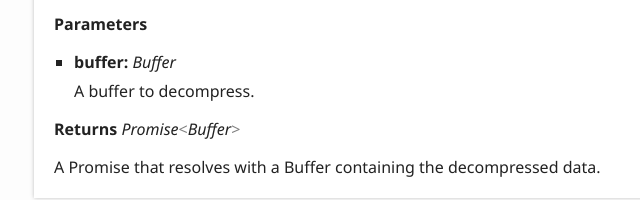
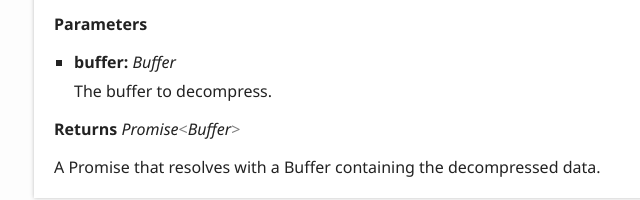
Before and after one commit to jordanbtucker/oead, a website: page docs/modules/_yaz0_decompression_.html in a window 1280 px wide. Shown: the part 2607-2807 px from the top of the page, 6-646 px from the left. Drawn offline with Linux system fonts and the light colour scheme.

Commit message:
docs: change some minor wording

```diff
--- a/docs/modules/_yaz0_decompression_.html
+++ b/docs/modules/_yaz0_decompression_.html
@@ -266,7 +266,7 @@
 								<li>
 									<h5>buffer: <span class="tsd-signature-type">Buffer</span></h5>
 									<div class="tsd-comment tsd-typography">
-										<p>A buffer to decompress.</p>
+										<p>The buffer to decompress.</p>
 									</div>
 								</li>
 							</ul>
@@ -297,7 +297,7 @@
 								<li>
 									<h5>buffer: <span class="tsd-signature-type">Buffer</span></h5>
 									<div class="tsd-comment tsd-typography">
-										<p>A buffer to decompress.</p>
+										<p>The buffer to decompress.</p>
 									</div>
 								</li>
 								<li>
@@ -386,7 +386,7 @@
 										<li class="tsd-parameter">
 											<h5>encoding<span class="tsd-signature-symbol">: </span><span class="tsd-signature-type">BufferEncoding</span></h5>
 											<div class="tsd-comment tsd-typography">
-												<p>The encoding for the file.</p>
+												<p>The encoding of the file.</p>
 											</div>
 										</li>
 									</ul>
```
Also changed, not shown: src/yaz0/decompression.ts (+4 -4 lines).
